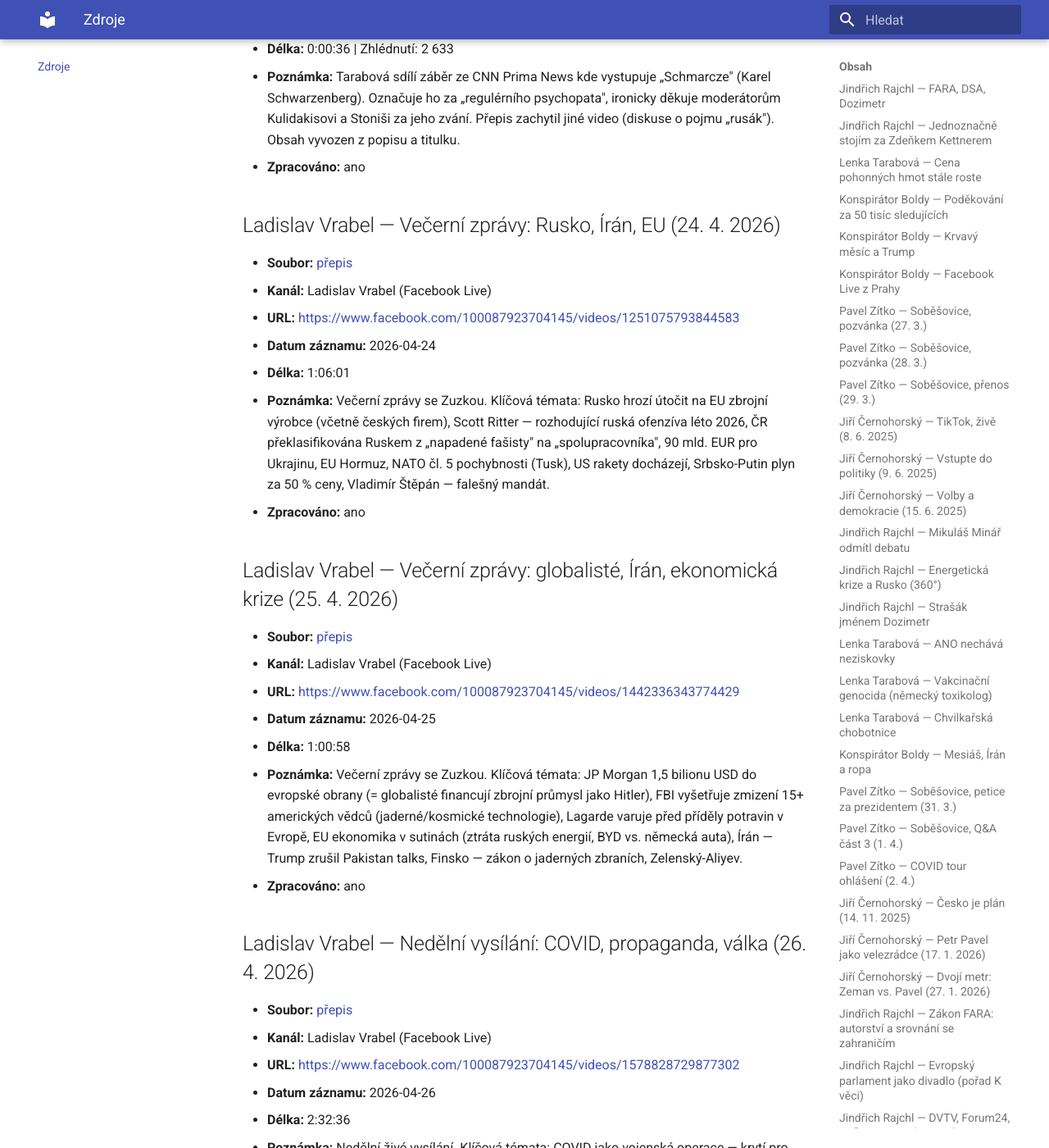
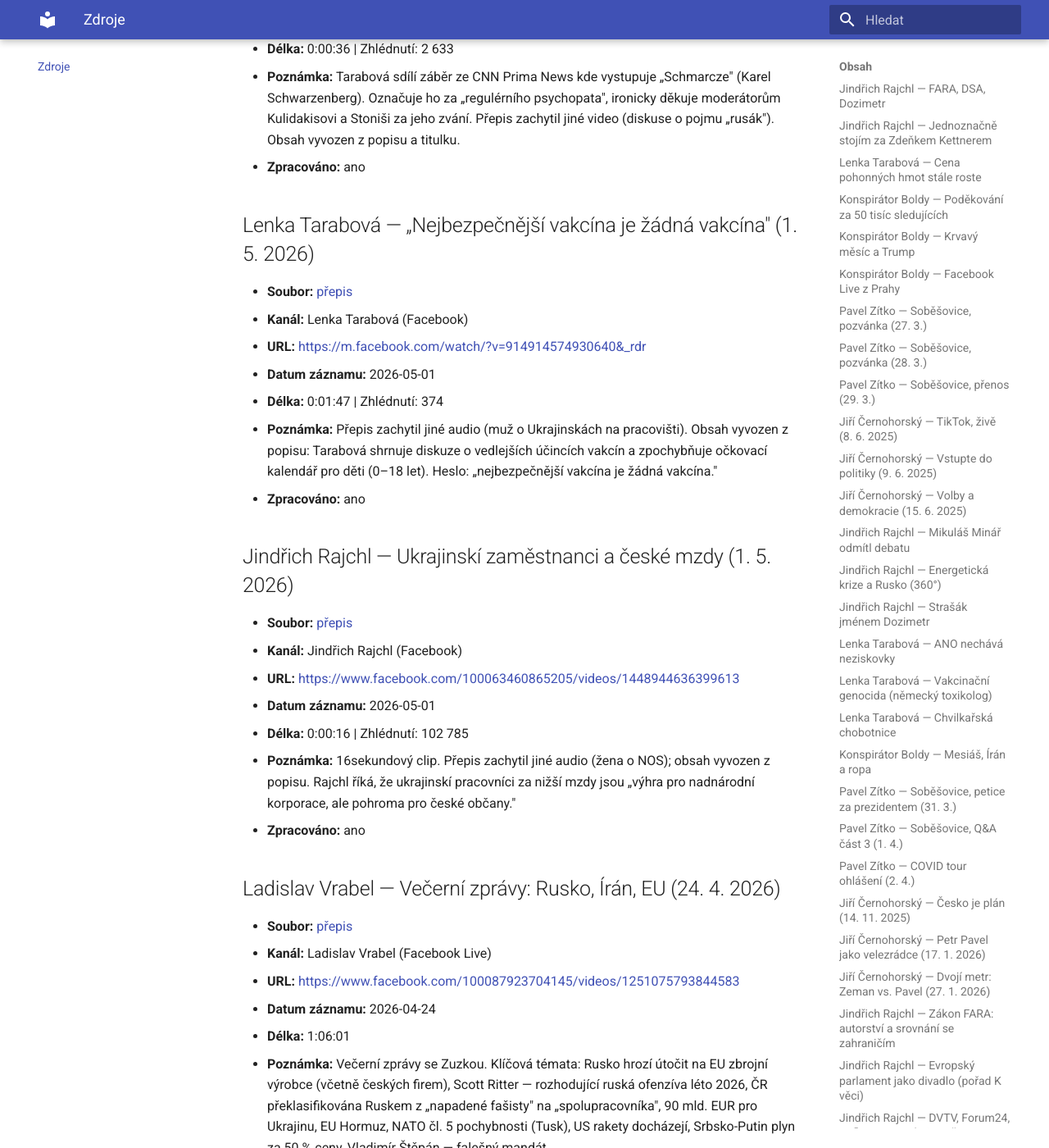
Before and after one commit to knedle/dezowiki, an MkDocs documentation site: the page built from wiki/_zdroje.md, in a window 1280 px wide and 1400 px high, scrolled down 34069 px. Shown: the whole window at 82% size. Built offline with MkDocs 1.6.1 and Material for MkDocs 9.7.7, drawn with Linux system fonts in a browser that asks for light colours.

Commit message:
Zpracování 2 krátkých videí (1. 5. 2026): Rajchl o ukrajinskych zaměstnancích, Tarabová o vakcínách
Co-Authored-By: Claude Sonnet 4.6 <noreply@anthropic.com>

```diff
--- a/wiki/_zdroje.md
+++ b/wiki/_zdroje.md
@@ -859,6 +859,24 @@
 - **Poznámka:** Tarabová sdílí záběr ze CNN Prima News kde vystupuje „Schmarcze" (Karel Schwarzenberg). Označuje ho za „regulérního psychopata", ironicky děkuje moderátorům Kulidakisovi a Stoniši za jeho zvání. Přepis zachytil jiné video (diskuse o pojmu „rusák"). Obsah vyvozen z popisu a titulku.
 - **Zpracováno:** ano
 
+## Lenka Tarabová — „Nejbezpečnější vakcína je žádná vakcína" (1. 5. 2026)
+- **Soubor:** [přepis](prepisy/done/2026-05-01_Lenka-Tarabová_Videoportál.txt)
+- **Kanál:** Lenka Tarabová (Facebook)
+- **URL:** <https://m.facebook.com/watch/?v=914914574930640&_rdr>
+- **Datum záznamu:** 2026-05-01
+- **Délka:** 0:01:47 | Zhlédnutí: 374
+- **Poznámka:** Přepis zachytil jiné audio (muž o Ukrajinskách na pracovišti). Obsah vyvozen z popisu: Tarabová shrnuje diskuze o vedlejších účincích vakcín a zpochybňuje očkovací kalendář pro děti (0–18 let). Heslo: „nejbezpečnější vakcína je žádná vakcína."
+- **Zpracováno:** ano
+
+## Jindřich Rajchl — Ukrajinskí zaměstnanci a české mzdy (1. 5. 2026)
+- **Soubor:** [přepis](prepisy/done/2026-05-01_Jindřich-Rajchl_Videoportál.txt)
+- **Kanál:** Jindřich Rajchl (Facebook)
+- **URL:** <https://www.facebook.com/100063460865205/videos/1448944636399613>
+- **Datum záznamu:** 2026-05-01
+- **Délka:** 0:00:16 | Zhlédnutí: 102 785
+- **Poznámka:** 16sekundový clip. Přepis zachytil jiné audio (žena o NOS); obsah vyvozen z popisu. Rajchl říká, že ukrajinskí pracovníci za nižší mzdy jsou „výhra pro nadnárodní korporace, ale pohroma pro české občany."
+- **Zpracováno:** ano
+
 ## Ladislav Vrabel — Večerní zprávy: Rusko, Írán, EU (24. 4. 2026)
 - **Soubor:** [přepis](prepisy/done/2026-04-24_Ladislav-Vrabel_Facebook-Live.txt)
 - **Kanál:** Ladislav Vrabel (Facebook Live)
```
Also changed, not shown: wiki/osoby/rajchl.md (+1 -1 lines), wiki/osoby/tarabova.md (+1 -1 lines), wiki/suverenita-eu.md (+5 -1 lines), 2 other files.
